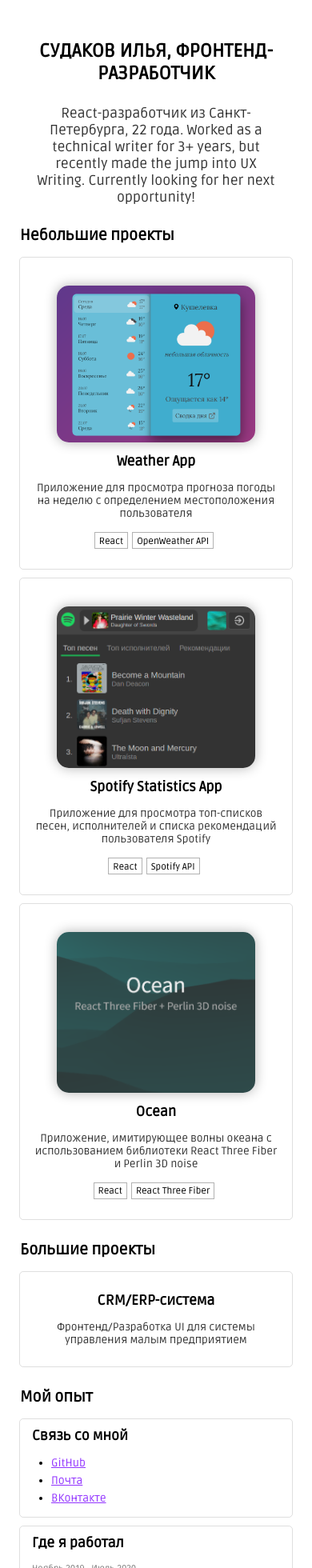
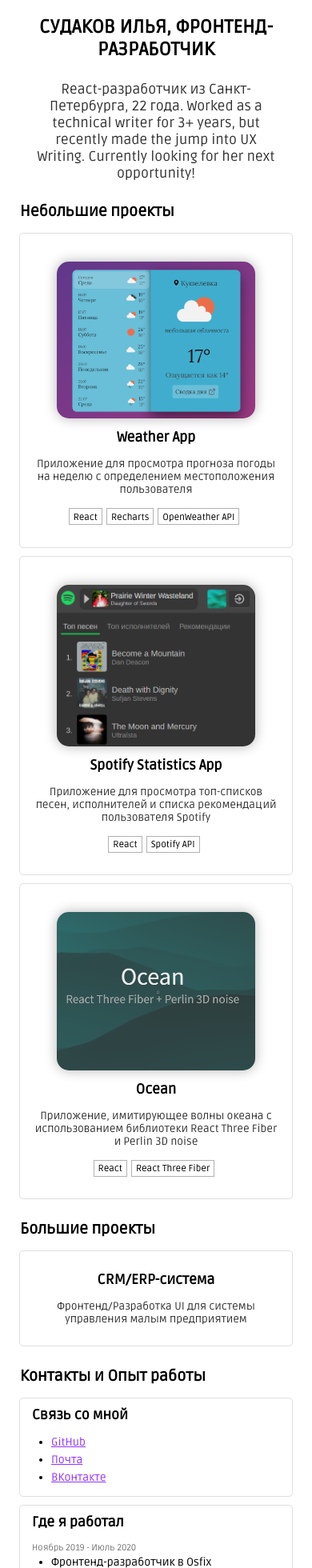
Before and after one commit to ilyasudakov/resume, a React (Create React App) app: page / in a window 390 px wide. Shown: the top 1960 px of the page at 80% size. Built offline with nearby package versions, Linux system fonts and the light colour scheme.

Commit message:
update styles and ocean-app picture

```diff
--- a/src/components/MainPage/MainPage.jsx
+++ b/src/components/MainPage/MainPage.jsx
@@ -39,6 +39,7 @@
             </h3>
             <div className="main-page__skills">
               <div className="main-page__text-item">React</div>
+              <div className="main-page__text-item">Recharts</div>
               <div className="main-page__text-item">OpenWeather API</div>
             </div>
           </Link>
@@ -76,7 +77,7 @@
             {/* <img className="main-pa ge__img" src={crmLogo} alt="" /> */}
           </Link>
         </div>
-        <h2>Мой опыт</h2>
+        <h2>Контакты и Опыт работы</h2>
         <div className="main-page__list main-page__list--links">
           <div className="main-page__card">
             <h2>Связь со мной</h2>
--- a/src/components/MainPage/MainPage.scss
+++ b/src/components/MainPage/MainPage.scss
@@ -97,6 +97,7 @@
                         padding: 2.5px 5px;
                         border: 1px solid rgba(0, 0, 0, 0.3);
                         margin-right: 5px;
+                        margin-bottom: 2.5px;
 
                         &:hover {
                             background-color: rgba(255, 255, 255, 0.5);
@@ -187,6 +188,7 @@
     @media (max-width: 768px) {
         &__content {
             max-width: 500px;
+            padding: 20px 25px;
 
             .main-page__title {
                 max-width: 90%;
--- a/src/components/WeatherAppPage/WeatherAppPage.jsx
+++ b/src/components/WeatherAppPage/WeatherAppPage.jsx
@@ -1,4 +1,4 @@
-import React from 'react'
+import React, { useEffect } from 'react'
 import './WeatherAppPage.scss'
 
 import backIcon from '../../assets/arrow-back.svg'
@@ -10,6 +10,10 @@
 import { Link } from 'react-router-dom'
 
 const WeatherAppPage = (props) => {
+  useEffect(() => {
+    window.scrollTo(0, 0)
+  }, [])
+
   return (
     <div className="weather-app-page">
       <div className="main-page">
--- a/src/components/WeatherAppPage/WeatherAppPage.scss
+++ b/src/components/WeatherAppPage/WeatherAppPage.scss
@@ -14,6 +14,7 @@
         &__content {
             // font-size: 100%;
             position: relative;
+            padding: 20px 25px;
 
             h2 {
                 display: flex;
```
Also changed, not shown: src/assets/ocean_app1.png.
